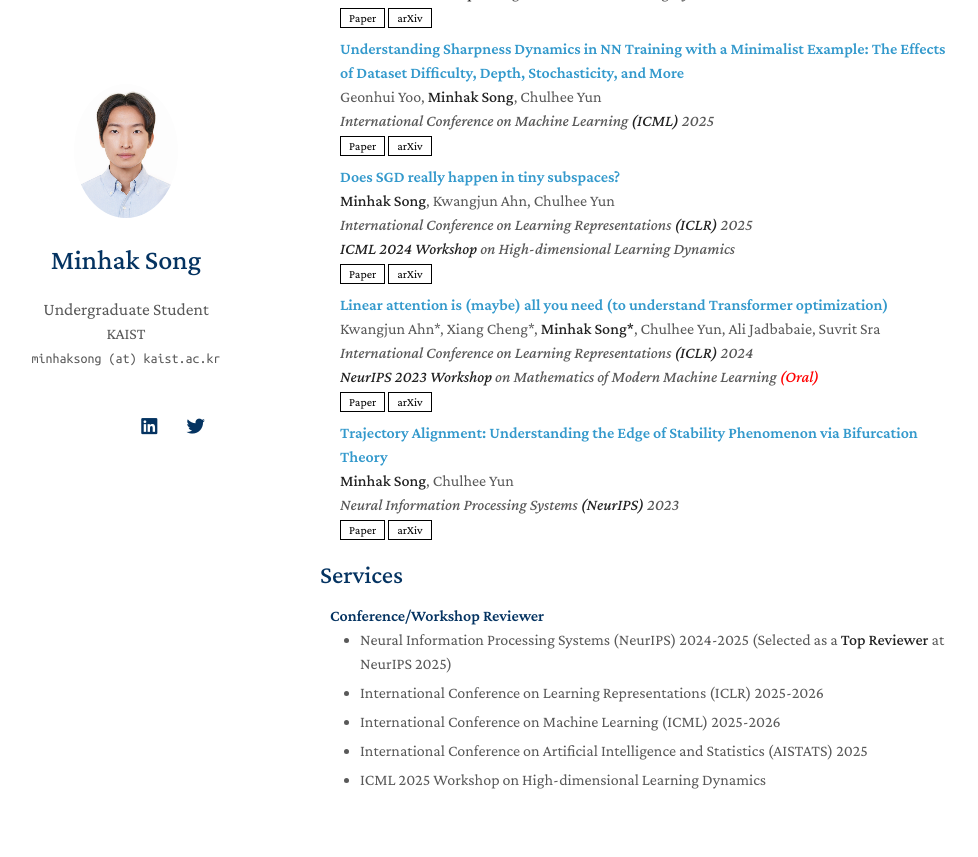
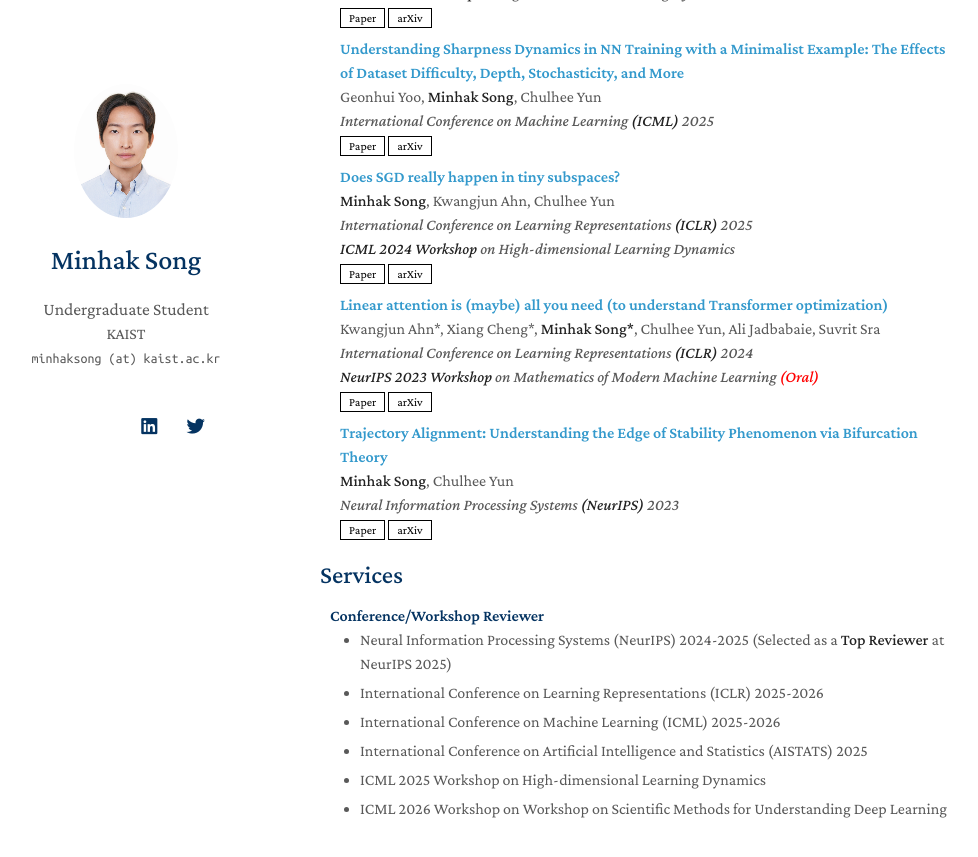
Before and after one commit to songminhak/songminhak.github.io, a Jekyll site: the page built from index.md, in a window 1280 px wide and 900 px high, scrolled down 1512 px. Shown: the top 857 px of the window, without its empty margins (150-1128 px from the left). Built offline with Jekyll 4.4.1, drawn with Linux system fonts in a browser that asks for light colours; nearby versions of some CDN libraries; a style sheet for code colours, icons or effects is not loaded; our own code applies the rules of GitHub Pages for plain Markdown files.

Commit message:
update service

```diff
--- a/_includes/services.md
+++ b/_includes/services.md
@@ -21,3 +21,7 @@
 <ul style="margin:0 0 5px;">
   <li><a href="https://sites.google.com/view/hidimlearning"><autocolor>ICML 2025 Workshop on High-dimensional Learning Dynamics</autocolor></a></li>
 </ul>
+
+<ul style="margin:0 0 5px;">
+  <li><a href="https://sites.google.com/view/hidimlearning"><autocolor>ICML 2026 Workshop on Workshop on Scientific Methods for Understanding Deep Learning</autocolor></a></li>
+</ul>
```
